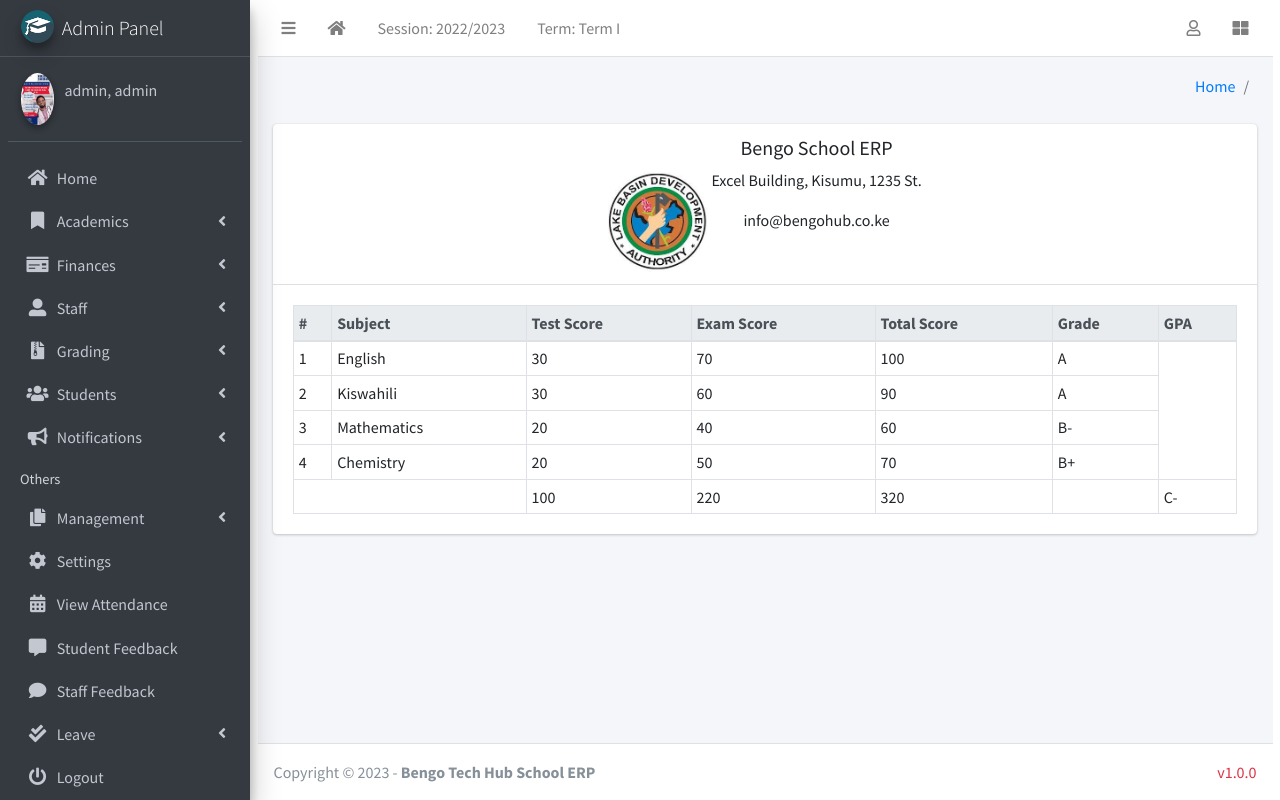
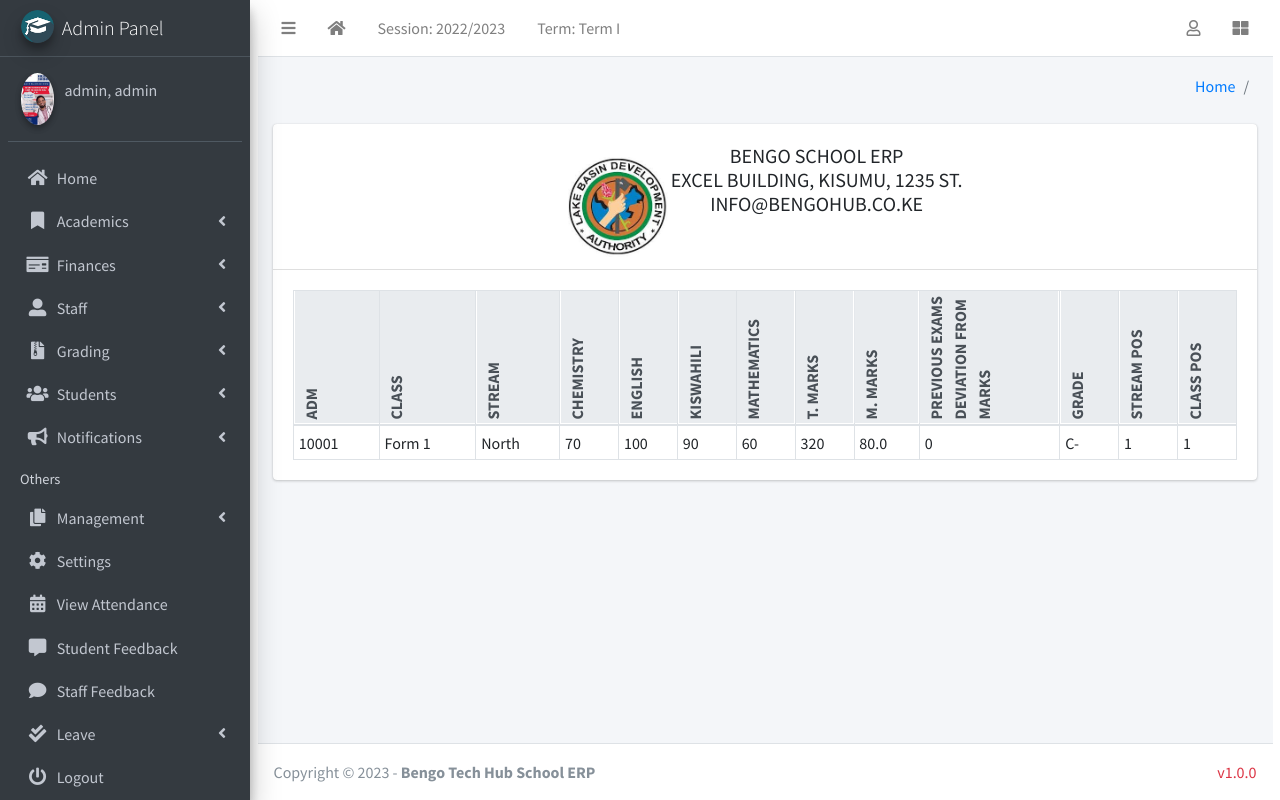
Before and after one commit to brandonladen/bengoschool, a Django app: page /results/view/all in a window 1280 px wide. Run offline with Django 3.2, Linux system fonts and the light colour scheme; a user stored in the database is signed in; data comes from the database, SQL or seed files in the repository; both versions use the stored data as it was after the commit; some libraries are stand-ins or nearby versions.

Commit message:
transcript

```diff
--- a/academics/middleware.py
+++ b/academics/middleware.py
@@ -11,11 +11,11 @@
         current_session = AcademicSession.objects.get(current=True)
         current_term = AcademicTerm.objects.get(current=True)
         default_course,created=Course.objects.get_or_create(name='All')
-        configdict={"school_name":"Bengo School ERP","school_slogan":"Create . Innovate . Excel","school_addres":"Excel Building, Kisumu, 1235 St.","grading_criteria":"points"}
+        configdict={"school_name":"Bengo School ERP","school_slogan":"Create . Innovate . Excel","school_addres":"Excel Building, Kisumu, 1235 St.","school_email":"info@bengohub.co.ke","grading_criteria":"points"}
 
         if current_session == None:
             current_session, created = AcademicSession.objects.get_or_create(
-                name=str(timezone.now().year-1)+"/"+str(timezone.now().year), current=True)
+                name=str(timezone.now().year-1)+"/"+str(timezone.now().year), from_date=timezone.now().date(),to_date=timezone.now().date(),current=True)
             current_term, created = AcademicTerm.objects.get_or_create(
                 name='Term I', current=True)
         configs=SiteConfig.objects.count()
--- a/academics/models.py
+++ b/academics/models.py
@@ -27,8 +27,9 @@
 
 class AcademicSession(models.Model):
     """Academic Session"""
-
     name = models.CharField(max_length=200, unique=True)
+    from_date=models.DateField(null=True,blank=True)
+    to_date=models.DateField(null=True,blank=True)
     current = models.BooleanField(default=True)
 
     class Meta:
@@ -51,7 +52,6 @@
         return self.name
 
 
-
 class StudentClass(models.Model):
     name = models.CharField(max_length=200, unique=True)
     sections = models.ManyToManyField("ClassSection")
@@ -66,7 +66,7 @@
 
 
 class ClassSection(models.Model):
-    name = models.CharField(max_length=200, unique=True)
+    name = models.CharField(max_length=200,default="Custom")
 
     class Meta:
         verbose_name = "Class Section"
--- a/authman/models.py
+++ b/authman/models.py
@@ -136,8 +136,12 @@
     admin = models.OneToOneField(CustomUser, on_delete=models.CASCADE)
     registration_number = models.CharField(max_length=200, unique=True)
     date_of_birth = models.DateField(default=timezone.now)
+    kcpe_entry_marks=models.PositiveIntegerField(default=0)
     current_class = models.ForeignKey(
         StudentClass, on_delete=models.SET_NULL, blank=True, null=True
+    )
+    current_section = models.ForeignKey(
+        ClassSection, on_delete=models.SET_NULL, blank=True, null=True
     )
     course = models.ForeignKey(
         Course, on_delete=models.SET_NULL, default=1, blank=True, null=True)
--- a/results/templates/result/all_results.html
+++ b/results/templates/result/all_results.html
@@ -1,56 +1,70 @@
 {% extends 'management/base.html' %}
+{% block custom_css %}
+<style>
+  .rotate {
+    writing-mode: vertical-lr;
+    transform: rotate(-180deg);
+    white-space: nowrap;
+    text-overflow: ellipsis;
+    overflow: hidden;
+  }
+</style>
+{% endblock custom_css %}
 {% block fullcard %}
-{% for key, result in results.items %}
 <div class="card">
   <div class="card-header">
-    <div class="text-center">
-      <div class="d-inline-block align-content-between align-items-center">
+    <div class="text-uppercase text-center font-weight-bold">
+      <div class="d-inline-block align-items-center mt-1">
         <img src="{{school_logo.url}}" alt="Logo" width="100">
       </div>
-      <div class="d-inline-block">
-        <h5>{{school_name}}</h5>
-        <p>{{school_addres}}</p>
-        <p>{{school_email}}</p>
+      <div class="d-inline-block align-items-center mt-2">
+        <h5>
+        {{school_name}}<br/>
+        {{school_addres}}<br/>
+        {{school_email}}</h5>
       </div>
     </div>
   </div>
   <div class="card-body">
     <table class="table table-bordered table-sm">
       <thead class="thead-light">
+        {% for key,result in results.items %}
         <tr>
-          <th>#</th>
-          <th>Subject</th>
-          <th>Test Score</th>
-          <th>Exam Score</th>
-          <th>Total Score</th>
-          <th>Grade</th>
-           <th>GPA</th>
+          <th class="rotate text-uppercase">adm</th>
+          <th  class="rotate text-uppercase">class</th>
+          <th  class="rotate text-uppercase">stream</th>
+          {% for subject in result.allsubjects %}
+          <th  class="rotate text-uppercase">{{subject.name}}</th>
+          {% endfor %}
+          <th  class="rotate text-uppercase">T. Marks</th>
+          <th  class="rotate text-uppercase">M. Marks</th>
+          <th  class="rotate text-uppercase text-wrap size-12">Marks<br/>Deviation from<br/>previous exams</th>
+          <th  class="rotate text-uppercase">Grade</th>
+          <th  class="rotate text-uppercase">Stream POS</th>
+          <th  class="rotate text-uppercase">Class POS</th>
         </tr>
+        {% endfor %}
       </thead>
       <tbody>
-        {% for subject in result.subjects %}
+        {% for key,result in results.items %}
         <tr>
-          <td>{{ forloop.counter }}</td>
-          <td>{{ subject.subject }}</td>
-          <td>{{ subject.test_score }}</td>
-          <td>{{ subject.exam_score }}</td>
-          <td>{{ subject.total_score }}</td>
-          <td>{{ subject.grade }}</td>
+          <td>{{ result.student }}</td>
+          <td>{{ result.student.current_class }}</td>
+           <td>{{ result.student.current_section }}</td>
+          {% for subject in result.subjects %}
+          <td>{{ subject.test_score|add:subject.exam_score }}</td>
+          {% endfor %}
+          <td>{{ result.total_total }}</td>
+          <td>{{ result.mean_total }}</td>
+          <td>{{result.deviation}}</td>
+          <td>{{result.mean_grade}}</td>
+           <td>1</td>
+          <td>1</td>
         </tr>
         {% endfor %}
       </tbody>
-      <tfoot>
-        <tr>
-          <td colspan="2"></td>
-          <td>{{ result.test_total }}</td>
-          <td>{{ result.exam_total }}</td>
-          <td>{{ result.total_total }}</td>
-          <td>{{ result.grade }}</td>
-          <td colspan="2">{{result.mean_grade}}</td>
-        </tr>
-      </tfoot>
+
     </table>
   </div>
 </div>
-{% endfor %}
 {% endblock fullcard %}
--- a/results/views.py
+++ b/results/views.py
@@ -87,9 +87,28 @@
     def get(self, request, *args, **kwargs):
         results = Result.objects.filter(
             session=request.current_session, term=request.current_term
-        )
+        ).order_by('subject__name')
+        ##prev session results
+        prevresults = Result.objects.filter(
+            session__to_date__lte=request.current_session.from_date
+        ).exclude(term=request.current_term).order_by('session__to_date').last()
+        print(prevresults)
         bulk = {}
+        allsubjects=Subject.objects.values("name").order_by("name")
+        prevscores=[]
+        if prevresults !=None:
+            for result in results:
+                test_total = 0
+                exam_total = 0
+                counter=0
+                for subject in results:
+                    if subject.student == result.student:
+                        counter+=int(1)
+                        test_total += subject.test_score
+                        exam_total += subject.exam_score
+            prevscores.append({'student':result.student.id,'score':(test_total + exam_total)/counter})
 
+        ##current score
         for result in results:
             test_total = 0
             exam_total = 0
@@ -103,10 +122,13 @@
             bulk[result.student.id] = {
                 "student": result.student,
                 "subjects": subjects,
+                "allsubjects":allsubjects,
                 "test_total": test_total,
                 "exam_total": exam_total,
                 "total_total": test_total + exam_total,
-                "mean_grade":mean_grade(test_total + exam_total)
+                "mean_total": (test_total + exam_total)/len(subjects),
+                "mean_grade":mean_grade(test_total + exam_total),
+                "deviation": (test_total + exam_total)/len(subjects)-prevscores['score'] if len(prevscores) >0 and prevscores['student']==result.student.id else 0
             }
 
         context = {"results": bulk}
```
Also changed, not shown: academics/forms.py (+8 -1 lines), authman/forms.py (+5 -7 lines), results/templates/result/test.html (added, +31 -0 lines), academics/migrations/0008_alter_schoolsetup_options_alter_classsection_name.py (added), academics/migrations/0009_academicsession_from_date_academicsession_to_date.py (added), authman/migrations/0009_student_current_section.py (added), authman/migrations/0010_student_kcpe_entry_marks.py (added), db.sqlite3.
